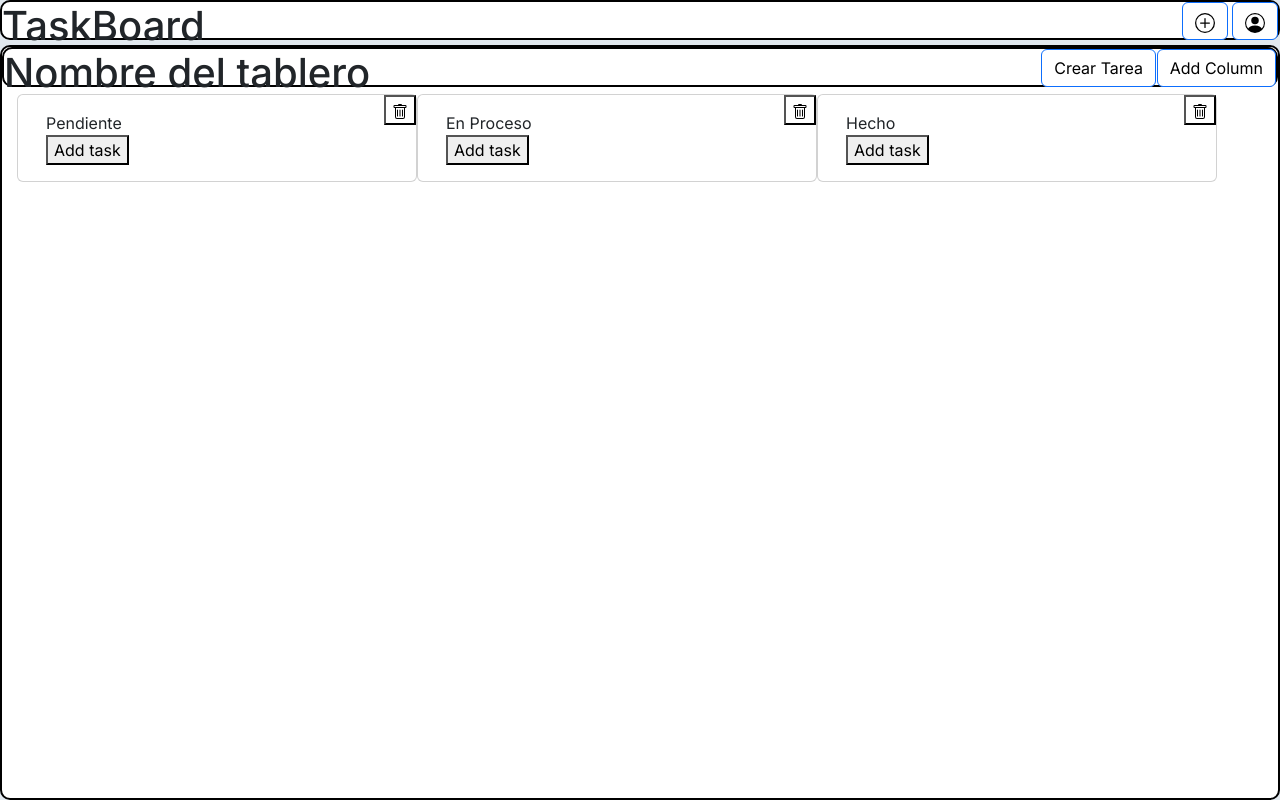
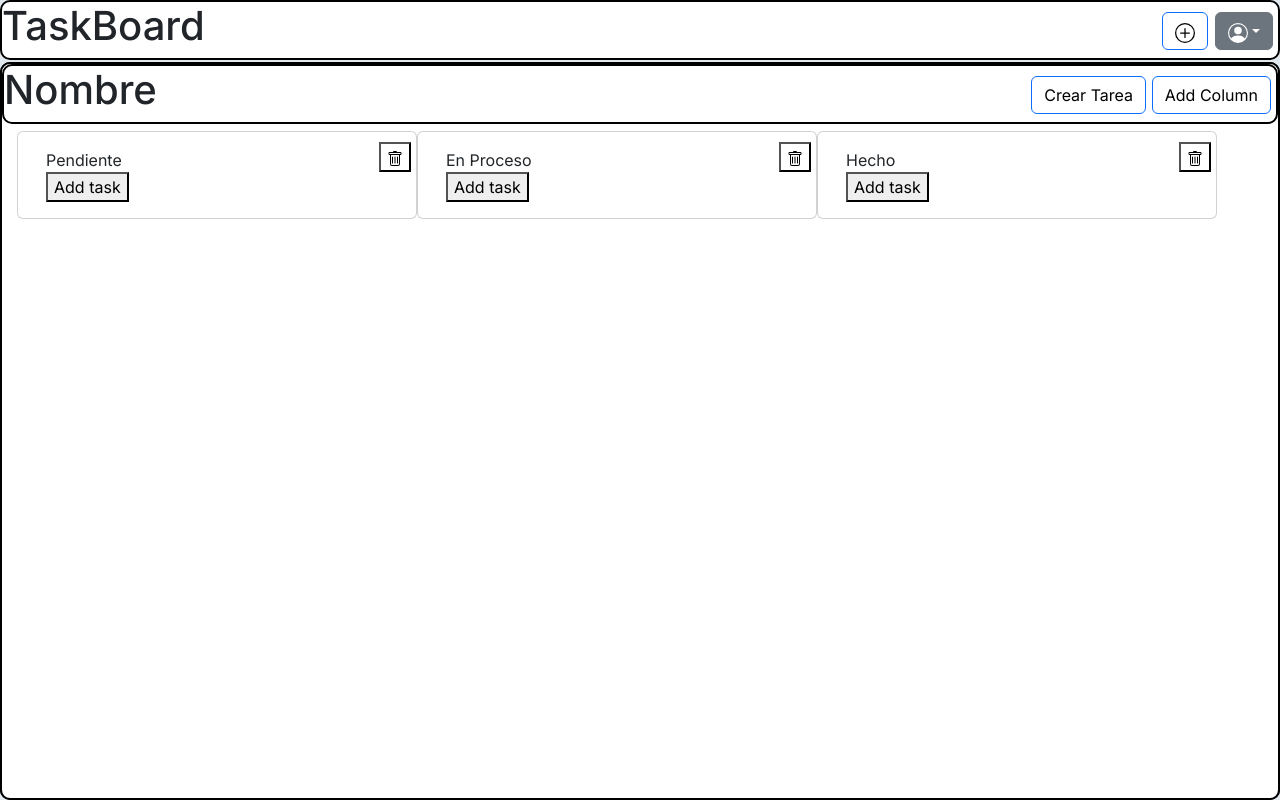
Before and after one commit to JEspinola99/Frontend-IO2, a Next.js app: page /boards in a window 1280 px wide. Built offline with nearby package versions, Linux system fonts and the light colour scheme.

Commit message:
se actualizo algunos estilos

```diff
--- a/src/app/boards/page.tsx
+++ b/src/app/boards/page.tsx
@@ -18,8 +18,9 @@ import Table from 'react-bootstrap/Table';
 import DatePicker from 'react-datepicker'
 import 'react-datepicker/dist/react-datepicker.css'
 import KanbanBoard from "../components/KanbanBoard";
+import Espacio from "../espacio/page";
 
-export default function Home() {
+export default function Boards() {
   const { handleLogout } = useLoginForm()
   const email = useUserStore((state) => state.email);
 
@@ -33,94 +34,25 @@ export default function Home() {
 
   return (
     <>
-    <div className="barra-superior">
-        <h1>TaskBoard</h1>
 
-        <Button className="cerrar" onClick={() => setSmShow(true)}>
-            <svg xmlns="http://www.w3.org/2000/svg" width="20" height="20" fill="currentColor" class="bi bi-person-circle" viewBox="0 0 16 16">
-              <path d="M11 6a3 3 0 1 1-6 0 3 3 0 0 1 6 0z"/>
-              <path fill-rule="evenodd" d="M0 8a8 8 0 1 1 16 0A8 8 0 0 1 0 8zm8-7a7 7 0 0 0-5.468 11.37C3.242 11.226 4.805 10 8 10s4.757 1.225 5.468 2.37A7 7 0 0 0 8 1z"/>
-            </svg>
-          </Button>
-
-          <Button className="crear"onClick={() => setLgShow(true)}>
-            <svg xmlns="http://www.w3.org/2000/svg" width="20" height="20" fill="currentColor" class="bi bi-plus-circle" viewBox="0 0 16 16">
-              <path d="M8 15A7 7 0 1 1 8 1a7 7 0 0 1 0 14zm0 1A8 8 0 1 0 8 0a8 8 0 0 0 0 16z"/>
-              <path d="M8 4a.5.5 0 0 1 .5.5v3h3a.5.5 0 0 1 0 1h-3v3a.5.5 0 0 1-1 0v-3h-3a.5.5 0 0 1 0-1h3v-3A.5.5 0 0 1 8 4z"/>
-            </svg>
-          </Button>
-          <Modal
-            size="sm"
-            show={smShow}
-            onHide={() => setSmShow(false)}
-            aria-labelledby="example-modal-sizes-title-sm"
-          >
-            <Modal.Header closeButton>
-              <Modal.Title id="example-modal-sizes-title-sm">
-                Cuenta
-              </Modal.Title>
-            </Modal.Header>
-            <Modal.Body><center><Button variant="primary" onClick={handleLogout}>
-            Cerrar Sesión
-          </Button></center></Modal.Body>
-          </Modal>
-          <Modal
-            size="lg"
-            show={lgShow}
-            onHide={() => setLgShow(false)}
-            aria-labelledby="example-modal-sizes-title-lg"
-          >
-            <Modal.Header closeButton>
-              <Modal.Title id="example-modal-sizes-title-lg">
-                Proyecto
-              </Modal.Title>
-            </Modal.Header>
-            <Modal.Body>
-              <Form>
-                <Form.Group className="mb-3" controlId="exampleForm.ControlInput1">
-                <Form.Label>Nombre del Espacio</Form.Label>
-                <Form.Control type="text"/>
-               </Form.Group>
-            <Form.Group
-              className="mb-3"
-              controlId="exampleForm.ControlTextarea1"
-            >
-              <Form.Label>Descripción</Form.Label>
-              <Form.Control as="textarea" rows={3} />
-            </Form.Group>
-            <Form.Group
-              className="mb-3"
-              controlId="exampleForm.Controlmiembros1"
-            >
-              <Form.Label>Miembros</Form.Label>
-              <Form.Control as="textarea"  />
-            </Form.Group>
-          </Form>
-            </Modal.Body>
-              <Modal.Footer>
-                <Button variant="secondary" onClick={handleClose}>
-                  Close
-                </Button>
-                <Button variant="primary" onClick={handleClose}>
-                  Save Changes
-                </Button>
-              </Modal.Footer>
-          </Modal>
-
-    </div>
-
+      <Espacio/>
         <div className="principal">
         <div className='barra-superior'>
-          <h1 className="form-title" id="signup">Nombre del tablero</h1>
 
-            <Button className = "task" variant="primary" onClick={() => setModalShow(true)}>
+
+          <h1>Nombre</h1>
+
+            <Button className = "task-btn"  onClick={() => setModalShow(true)}>
               Crear Tarea
             </Button>
 
 
+
             <MydModalWithGrid show={modalShow} onHide={() => setModalShow(false)} />
 
+
             <KanbanBoard />
+
         </div>
 
       </div>
@@ -149,9 +81,9 @@ function MydModalWithGrid(props) {
   };
 
   return (
-    <Modal {...props} aria-labelledby="contained-modal-title-vcenter">
+    <Modal {...props} size="lg" aria-labelledby="example-modal-sizes-title-lg">
       <Modal.Header closeButton>
-        <Modal.Title id="contained-modal-title-vcenter">
+        <Modal.Title id="example-modal-sizes-title-lg">
           Tarea
         </Modal.Title>
       </Modal.Header>
--- a/src/app/espacio/page.tsx
+++ b/src/app/espacio/page.tsx
@@ -8,10 +8,11 @@ import { ErrorMessage } from '@hookform/error-message'
 import Link from 'next/link'
 import { useRouter } from 'next/router'
 import React, { useEffect, useState } from 'react'
-import { Button, Card, Container, Form, FormControl, FormLabel } from 'react-bootstrap'
+import { Dropdown ,Button, Card, Container, Form, Offcanvas, FormLabel } from 'react-bootstrap'
 import { Controller, FormProvider } from 'react-hook-form'
 import { Toaster } from 'react-hot-toast';
 import Modal from 'react-bootstrap/Modal';
+
 
 
 
@@ -30,17 +31,16 @@ export default function Espacio() {
   const handleClose = () => setLgShow(false);
   const handleShow = () => setLgShow(true);
 
+  const [show, setShow] = useState(false);
+
+  const Close = () => setShow(false);
+  const Showw = () => setShow(true);
 
   return (
     <>
       <div className="barra-superior">
         <h1>TaskBoard</h1>
-          <Button className="cerrar" onClick={() => setSmShow(true)}>
-            <svg xmlns="http://www.w3.org/2000/svg" width="20" height="20" fill="currentColor" class="bi bi-person-circle" viewBox="0 0 16 16">
-              <path d="M11 6a3 3 0 1 1-6 0 3 3 0 0 1 6 0z"/>
-              <path fill-rule="evenodd" d="M0 8a8 8 0 1 1 16 0A8 8 0 0 1 0 8zm8-7a7 7 0 0 0-5.468 11.37C3.242 11.226 4.805 10 8 10s4.757 1.225 5.468 2.37A7 7 0 0 0 8 1z"/>
-            </svg>
-          </Button>
+
 
           <Button className="crear"onClick={() => setLgShow(true)}>
             <svg xmlns="http://www.w3.org/2000/svg" width="20" height="20" fill="currentColor" class="bi bi-plus-circle" viewBox="0 0 16 16">
@@ -48,21 +48,26 @@ export default function Espacio() {
               <path d="M8 4a.5.5 0 0 1 .5.5v3h3a.5.5 0 0 1 0 1h-3v3a.5.5 0 0 1-1 0v-3h-3a.5.5 0 0 1 0-1h3v-3A.5.5 0 0 1 8 4z"/>
             </svg>
           </Button>
-          <Modal
-            size="sm"
-            show={smShow}
-            onHide={() => setSmShow(false)}
-            aria-labelledby="example-modal-sizes-title-sm"
-          >
-            <Modal.Header closeButton>
-              <Modal.Title id="example-modal-sizes-title-sm">
-                Cuenta
-              </Modal.Title>
-            </Modal.Header>
-            <Modal.Body><center><Button variant="primary" onClick={handleLogout}>
+
+
+          <Dropdown className="cerrar">
+      <Dropdown.Toggle variant="secondary"  id="dropdown-basic">
+       <svg xmlns="http://www.w3.org/2000/svg" width="20" height="20" fill="currentColor" class="bi bi-person-circle" viewBox="0 0 16 16">
+              <path d="M11 6a3 3 0 1 1-6 0 3 3 0 0 1 6 0z"/>
+              <path fill-rule="evenodd" d="M0 8a8 8 0 1 1 16 0A8 8 0 0 1 0 8zm8-7a7 7 0 0 0-5.468 11.37C3.242 11.226 4.805 10 8 10s4.757 1.225 5.468 2.37A7 7 0 0 0 8 1z"/>
+            </svg>
+      </Dropdown.Toggle>
+
+      <Dropdown.Menu >
+        <Dropdown.Item ><Button variant="secondary" onClick={handleLogout}>
             Cerrar Sesión
-          </Button></center></Modal.Body>
-          </Modal>
+          </Button></Dropdown.Item>
+      </Dropdown.Menu>
+    </Dropdown>
+
+
+
+
           <Modal
             size="lg"
             show={lgShow}
@@ -80,13 +85,7 @@ export default function Espacio() {
                 <Form.Label>Nombre del Espacio</Form.Label>
                 <Form.Control type="text"/>
                </Form.Group>
-            <Form.Group
-              className="mb-3"
-              controlId="exampleForm.ControlTextarea1"
-            >
-              <Form.Label>Descripción</Form.Label>
-              <Form.Control as="textarea" rows={3} />
-            </Form.Group>
+
             <Form.Group
               className="mb-3"
               controlId="exampleForm.Controlmiembros1"
@@ -97,18 +96,19 @@ export default function Espacio() {
           </Form>
             </Modal.Body>
               <Modal.Footer>
+               <Button variant="secondary" onClick={handleClose}>
+                  Save
+                </Button>
                 <Button variant="secondary" onClick={handleClose}>
                   Close
                 </Button>
-                <Button variant="primary" onClick={handleClose}>
-                  Save Changes
-                </Button>
+
               </Modal.Footer>
           </Modal>
       </div>
 
       <div className="principal">
-        <h2 > ESPACIOS DE TRABAJO</h2>
+
 
 
 
@@ -117,3 +117,25 @@ export default function Espacio() {
     </>
   )
 }
+
+/*
+<Button className="boton" variant="primary" onClick={Showw}>
+          <svg xmlns="http://www.w3.org/2000/svg" width="20" height="20" fill="currentColor" class="bi bi-arrow-right-circle" viewBox="0 0 16 16">
+            <path fill-rule="evenodd" d="M1 8a7 7 0 1 0 14 0A7 7 0 0 0 1 8zm15 0A8 8 0 1 1 0 8a8 8 0 0 1 16 0zM4.5 7.5a.5.5 0 0 0 0 1h5.793l-2.147 2.146a.5.5 0 0 0 .708.708l3-3a.5.5 0 0 0 0-.708l-3-3a.5.5 0 1 0-.708.708L10.293 7.5H4.5z"/>
+          </svg>
+        </Button>
+        <center>
+          <h2 > ESPACIOS DE TRABAJO</h2>
+        </center>
+
+        <Offcanvas show={show} onHide={Close}>
+          <Offcanvas.Header closeButton>
+            <Offcanvas.Title>Offcanvas</Offcanvas.Title>
+          </Offcanvas.Header>
+          <Offcanvas.Body>
+            Some text as placeholder. In real life you can have the elements you
+            have chosen. Like, text, images, lists, etc.
+          </Offcanvas.Body>
+        </Offcanvas>
+
+*/
--- a/src/app/globals.css
+++ b/src/app/globals.css
@@ -101,7 +101,7 @@ position: static;
   border-style: solid;
   border-width: 2px;
   background-color: #fff;
-  height: 40px;
+  height: 60px;
   position: absolute;
   top: 0px;
   width: 100%;
@@ -111,8 +111,8 @@ position: static;
     background: #fff;
     color: black;
     position: absolute;
-    top: 0;
-    right: 0;
+    top: 10px;
+    right: 5px;
     display: block;
 
     &:hover {
@@ -125,50 +125,8 @@ position: static;
     background: #fff;
     color: black;
     position: absolute;
-    top: 0;
-    right: 50px;
-    display: block;
-
-    &:hover {
-      color: rgba(256,256,256,0.7);
-      background-color: rgba(0,0,0,0.8);
-    }
-  }
-}
-
-.barra-izquierda {
-  border-radius: 10px;
-  border-color: black;
-  border-style: solid;
-  border-width: 2px;
-  background: #fff;
-  height: 94%;
-  position: absolute;
-  top: 45px;
-  left: 0;
-  width: 26%;
-}
-
-.principal{
-  border-radius: 10px;
-  border-color: black;
-  border-style: solid;
-  border-width: 2px;
-  background: #fff;
-
-   position: absolute;
-  top: 45px;
-  bottom: 0;
-  width: 100%;
-
-
-
-  .task{
-    background: #fff;
-    color: black;
-    position: absolute;
-    top: 0;
-    right: 120px;
+    top: 10px;
+    right: 70px;
     display: block;
 
     &:hover {
@@ -177,25 +135,62 @@ position: static;
     }
   }
 
+  .task-btn{
+    background: #fff;
+    color: black;
+    position: absolute;
+    top: 10px;
+    right: 130px;
+    display: block;
+
+    &:hover {
+      color: rgba(256,256,256,0.7);
+      background-color: rgba(0,0,0,0.8);
+    }
+  }
+
+
+  .textbox {
+
+    position: absolute;
+    top: 5px;
+    width: 20%;
+    height: 80%;
+    left: 10px;
+    display: block;
+    text-align: left;
+    font-size: 35px;
+  }
+}
+
+
+
+.principal{
+  border-radius: 10px;
+  border-color: black;
+  border-style: solid;
+  border-width: 2px;
+  background: #fff;
+  position: absolute;
+  top: 62px;
+  bottom: 0;
+  width: 100%;
+
+
+
+
+
 }
 
 
 /*boton de la ventana flotante*/
 .boton{
-  background-color: rgba(0,0,0,0.4);
-  color: rgba(256,256,256,0.7);
-  border:0;
-  border-radius: 15px;
+  background: #fff;
+  color: black;
+  position: absolute;
+  top: 0;
+  lefth: 0;
   display: block;
-  margin: 15px auto;
-  padding: 15px 45px;
-  width: 100%;
-  font-size: 13px;
-  font-weight: bold;
-  cursor: pointer;
-  opacity: 1;
-  visibility: visible;
-  -webkit-transition: all .3s ease;
 
   &:hover {
     transition: all .3s ease;
@@ -207,6 +202,6 @@ position: static;
 .kanbanpos {
 
   position: absolute;
-  top: 45px;
+  top: 65px;
   left: 25px;
 }
```
Also changed, not shown: src/app/page.tsx (+40 -8 lines).
